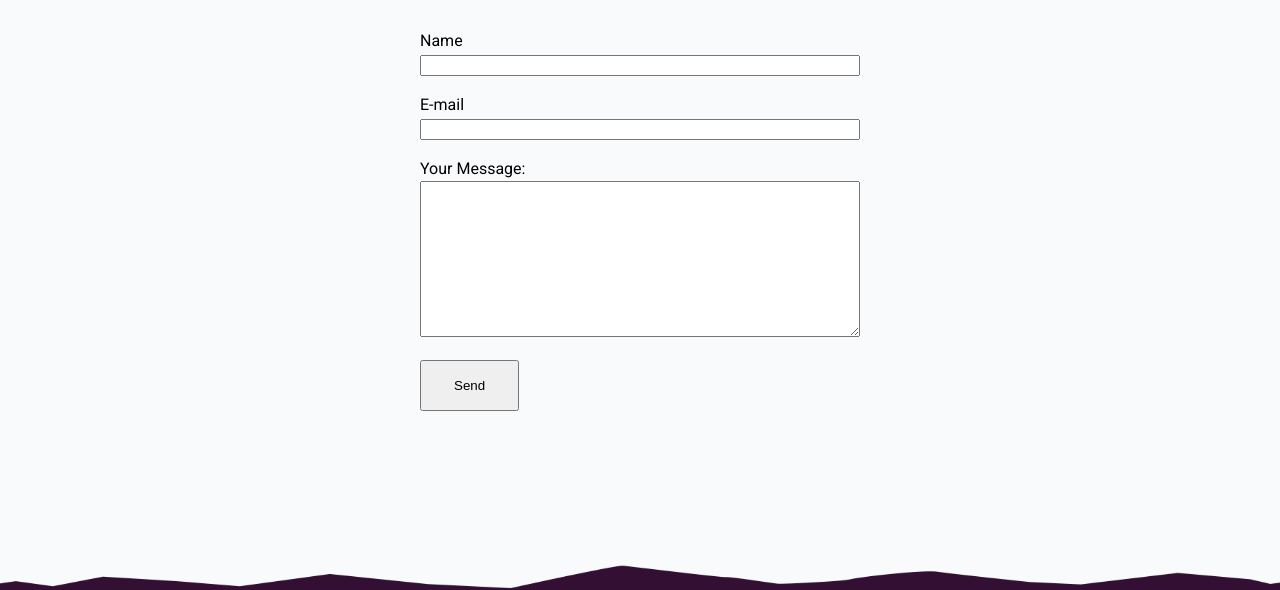
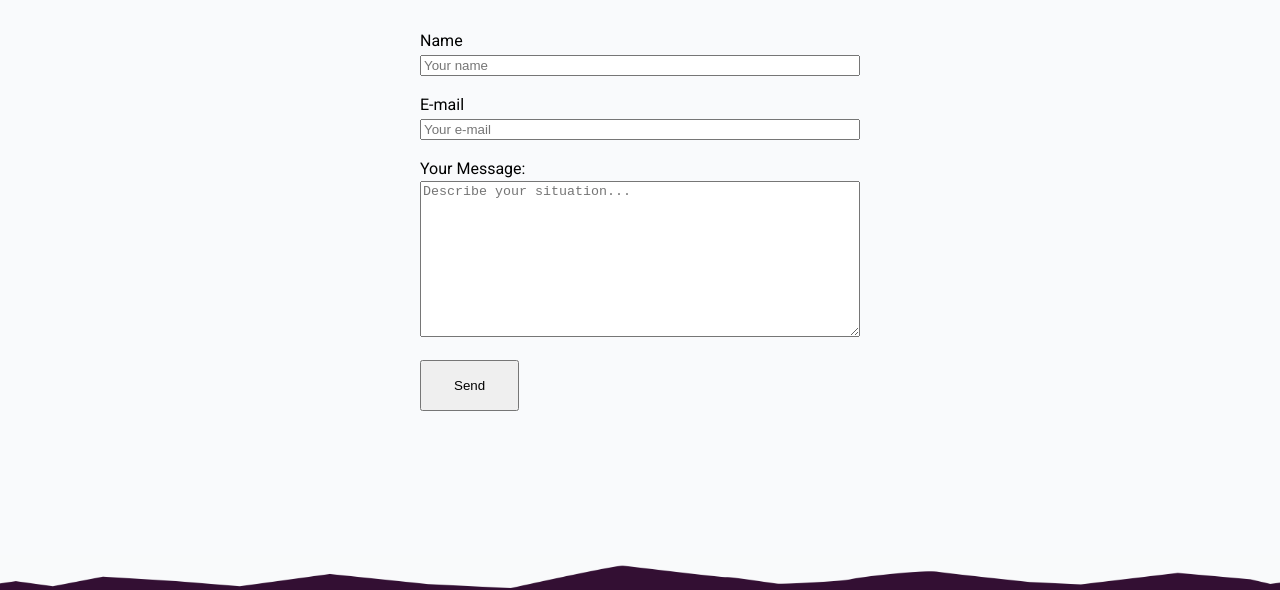
Before and after one commit to viest1/portfolio, a plain HTML site: page contact.html in a window 1280 px wide. Shown: the part 953-1543 px from the top of the page. Drawn offline with Linux system fonts and the light colour scheme.

Commit message:
version 1.11, nothing special

```diff
--- a/contact.html
+++ b/contact.html
@@ -55,16 +55,16 @@
             <div class="container-labels">
                 <div class="label-item">
                 <label for="name">Name</label>
-                <input type="text" name="name" id="name" minlength="1" required>
+                <input placeholder="Your name"type="text" name="name" id="name" minlength="1" required>
                 </div>
                 <div class="label-item">
                     <label for="email">E-mail</label>
-                    <input type="email" name="email" id="email" minlength="4" required>
+                    <input placeholder="Your e-mail"type="email" name="email" id="email" minlength="4" required>
                 </div>
             </div>
             <div class="container-message-input">
                 <label for="message">Your Message:</label>
-                <textarea name="message" id="message" rows="10" minlength="10" required></textarea>
+                <textarea placeholder="Describe your situation..."name="message" id="message" rows="10" minlength="10" required></textarea>
             </div>
             <div class="container-submit">
             <input class="submit" type="submit" value="Send">
--- a/scss/style.scss
+++ b/scss/style.scss
@@ -880,6 +880,9 @@ label {
     transform: translateY(200px);
     opacity: 0;
   }
+  30%{
+    opacity:0;
+  }
   to {
     transform: translateY(0);
   }
```
Also changed, not shown: scss/style.css, 1 other file.
